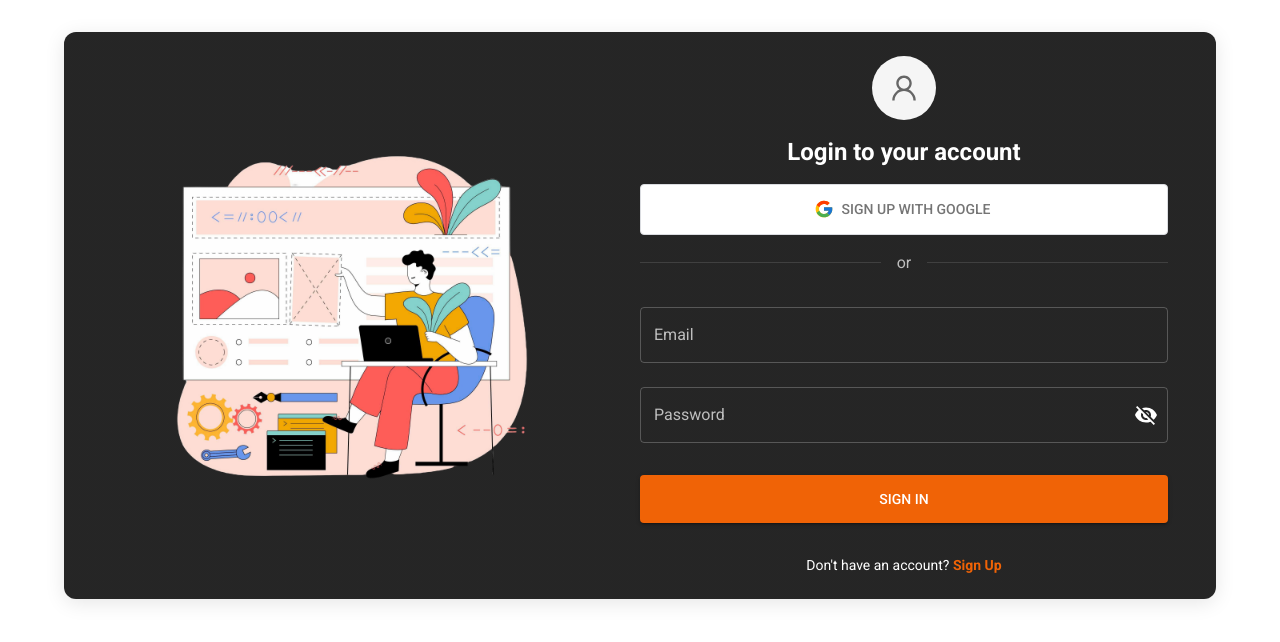
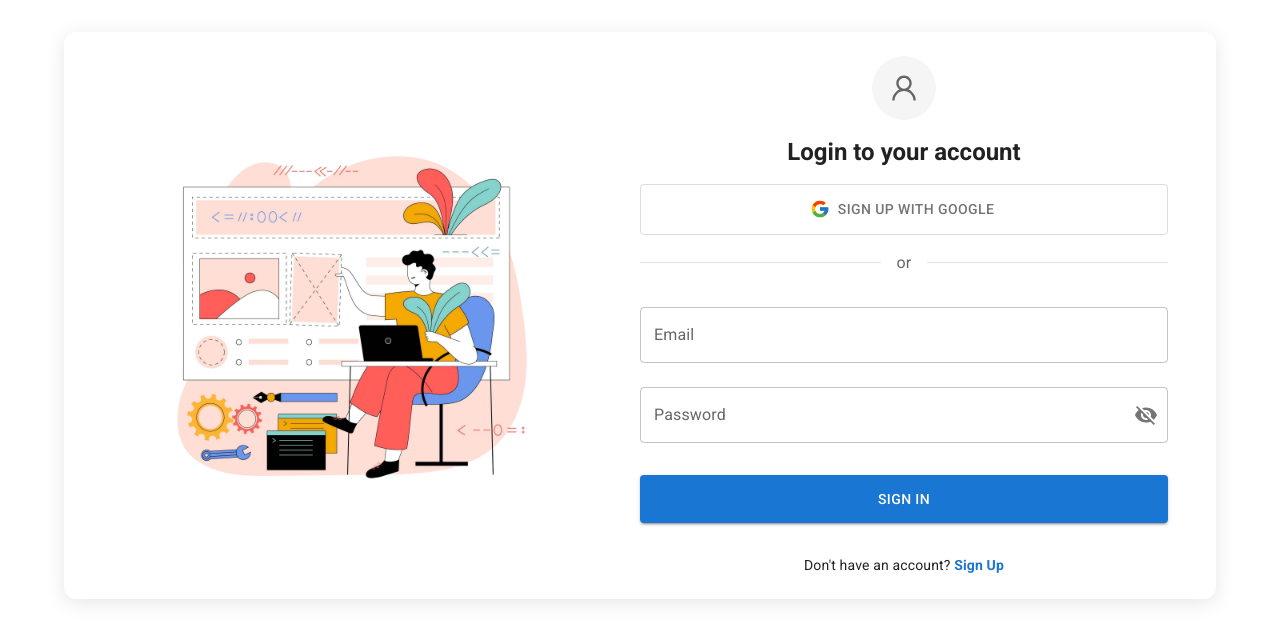
Before and after one commit to krish4693/mui-nextjs-template, a Next.js app: page /login in a window 1280 px wide. Shown: the top 642 px of the page. Built offline with nearby package versions, Linux system fonts and the light colour scheme; what @mui/material-nextjs would draw is missing.

Commit message:
ui: change night mode toggle

```diff
--- a/src/app/page.tsx
+++ b/src/app/page.tsx
@@ -1,10 +1,12 @@
-import { Container, Typography } from "@mui/material";
+import { Container, ThemeProvider, Typography } from "@mui/material";
 import TimeInput from "@/components/Inputs/timepicker";
 import DateRange from "@/components/Inputs/timerange";
+import theme from "@/theme/theme";
 
 export default function Home() {
   return (
     <div>
+      <ThemeProvider theme={theme}>
       <Container sx={{ bgcolor:'primary.main' , height: '100vh',p:'1' }}>
         <Typography variant="h1" sx={{p:1,':hover':{bgcolor:'darkblue'}}}>
           Hello World
@@ -12,6 +14,7 @@ export default function Home() {
         <TimeInput />
         <DateRange/>
       </Container>
+      </ThemeProvider>
     </div>
   );
 }
--- a/src/components/Topbar/Topbar.tsx
+++ b/src/components/Topbar/Topbar.tsx
@@ -10,6 +10,7 @@ import NotificationsIcon from '@mui/icons-material/Notifications';
 import AccountCircle from '@mui/icons-material/AccountCircle';
 import { AppBar } from '@/styles/customThemes';
 import { Switch } from '@mui/material';
+import NightModeToggle from '../NightModeToggle';
 
 // const drawerWidth = 240;
 
@@ -53,9 +54,7 @@ const TopBar: React.FC<TopBarProps> = ({ open, handleDrawerOpen }) => {
           Persistent drawer
         </Typography>
         <Box>
-          <IconButton color="inherit">
-            <Switch checked={toggleDarkMode} onChange={toggleDarkTheme}  />
-          </IconButton>
+            <NightModeToggle/>
           <IconButton color="inherit">
             <NotificationsIcon />
           </IconButton>
--- /dev/null
+++ b/src/theme/ThemeContextProvider.tsx
@@ -0,0 +1,27 @@
+"use client"
+import { createTheme, Theme } from "@mui/material";
+import { createContext, FC, PropsWithChildren, useContext } from "react";
+import { useColorTheme } from "./use-color-theme";
+
+type ThemeContextType = {
+  mode: string;
+  toggleColorMode: () => void;
+  theme: Theme;
+};
+
+export const ThemeContext = createContext<ThemeContextType>({
+  mode: "light",
+  toggleColorMode: () => {},
+  theme: createTheme(),
+});
+
+export const ThemeContextProvider: FC<PropsWithChildren> = ({ children }) => {
+  const value = useColorTheme();
+  return (
+    <ThemeContext.Provider value={value}>{children}</ThemeContext.Provider>
+  );
+};
+
+export const useThemeContext = () => {
+  return useContext(ThemeContext);
+};
--- a/src/theme/theme.ts
+++ b/src/theme/theme.ts
@@ -1,37 +1,53 @@
-'use client';
-import { createTheme } from '@mui/material/styles';
+import { PaletteMode } from "@mui/material";
 
-const theme = createTheme({
-  palette:{
-    mode:'dark',
-    primary:{
-      // main:"#a57e2c",
-      main: "#f06306",
-      light:"#fa8539"
+const theme = {
+  palette: {
+    primary: {
+      main: "#2196F3", // Blue
+    },
+  },
+};
 
+export const getDesignTokens = (mode: PaletteMode) => ({
+  palette: {
+    mode,
+    ...(mode === "light"
+      ? {
+          // Palette values for light mode
+          primary: {
+            main: "#2196F3", // Blue
           },
-    secondary:{
-      // main:"#2e74c9"
-      main:"#262626",
+          secondary: {
+            main: "#F06292", // Pink
           },
-
+          divider: "#E0E0E0", // Light Grey
+          background: {
+            default: "#F5F5F5", // Very Light Grey
+            paper: "#FFFFFF", // White
           },
-  cssVariables: true,
-  typography: {
-    fontFamily: 'var(--font-roboto)',
-
-    h1:{
-      fontSize:"3rem",
-      fontWeight:600,
+          text: {
+            primary: "#212121", // Dark Grey
+            secondary: "#757575", // Medium Grey
           },
-    h2:{
-      fontSize:"1.75rem",
-      fontWeight:600,
+        }
+      : {
+          // Palette values for dark mode
+          primary: {
+            main: "#3F51B5", // Indigo
           },
-    h3:{
-      fontSize:"1.5rem",
-      fontWeight:600,
+          secondary: {
+            main: "#F48FB1", // Light Pink
           },
+          divider: "#424242", // Dark Grey
+          background: {
+            default: "#303030", // Very Dark Grey
+            paper: "#424242", // Dark Grey
+          },
+          text: {
+            primary: "#FFFFFF", // White
+            secondary: "#BDBDBD", // Light Grey
+          },
+        }),
   },
 });
 
--- /dev/null
+++ b/src/theme/use-color-theme.ts
@@ -0,0 +1,33 @@
+import { createTheme, PaletteMode } from "@mui/material";
+import React from "react";
+import theme, { getDesignTokens } from "./theme";
+
+export const useColorTheme = () => {
+  const [mode, setMode] = React.useState<PaletteMode>("light");
+
+  const toggleColorMode = () =>
+    setMode((prevMode) => (prevMode === "light" ? "dark" : "light"));
+
+  // const modifiedTheme = React.useMemo(
+  //   () =>
+  //     createTheme({
+  //       ...theme,
+  //       palette: {
+  //         ...theme.palette,
+  //         mode,
+  //       },
+  //     }),
+  //   [mode]
+  // );
+
+  const modifiedTheme = React.useMemo(
+    () => createTheme(getDesignTokens(mode)),
+    [mode]
+  );
+
+  return {
+    theme: modifiedTheme,
+    mode,
+    toggleColorMode,
+  };
+};
```
Also changed, not shown: src/app/layout.tsx (+6 -9 lines), src/components/NightModeToggle.tsx (added, +30 -0 lines). Lines whose indentation alone changed are shown as unchanged.
